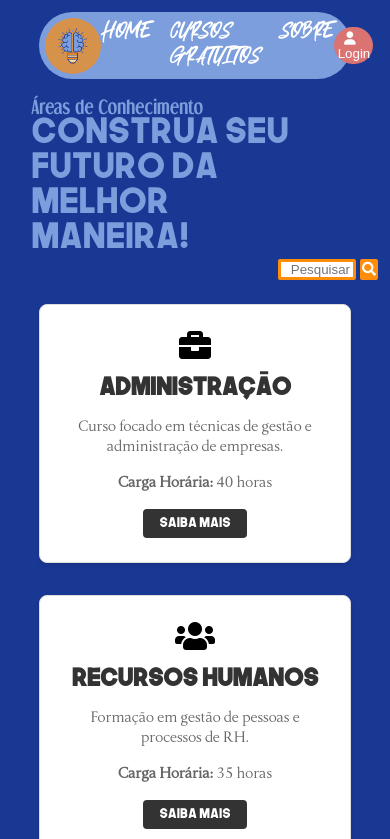
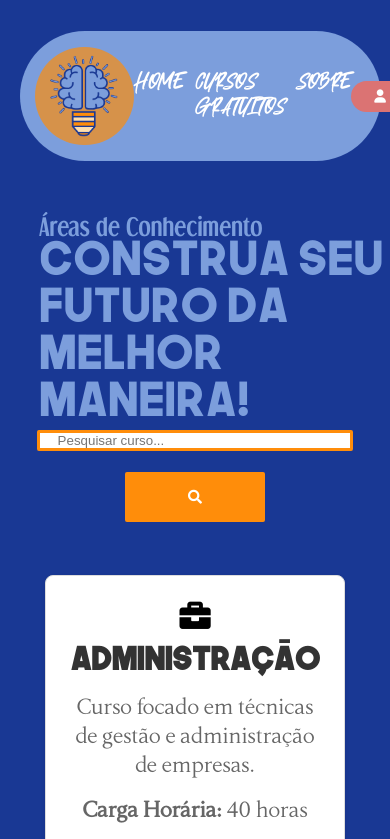
Before and after one commit to StefannyOliveira47576/Mentes-Empreendedoras, a plain HTML site: page TodosOsCursos.html in a window 390 px wide. Shown: the top 839 px of the page. Drawn offline with Linux system fonts and the light colour scheme.

Commit message:
Responsividade

```diff
--- a/Home.css
+++ b/Home.css
@@ -430,3 +430,47 @@ footer {
     color: white;
     font-family: "Dream Orphans";
 }
+
+@media (max-width: 768px) {
+
+    header {
+        padding: 8vw 5vw;
+    }
+
+    #bloco-header {
+        padding: 4vw;
+    }
+
+    #bloco-header img {
+        width: 25%;
+        padding: 8px;
+    }
+
+    .menu {
+        gap: 3vw;
+    }
+
+    #bloco-header button {
+        padding: 0.5rem;
+        width: 25vw;
+    }
+
+    .titulo p {
+        font-size: 24px;
+        width: 90vw;
+    }
+
+    .div-card {
+        width: 100%;
+        margin: 1rem 0;
+    }
+
+    .button {
+        padding: 1.5vw;
+        margin-left: 0;
+    }
+
+    .ava-cubos {
+        width: 100%;
+    }
+}
--- a/TodosOsCursos.css
+++ b/TodosOsCursos.css
@@ -212,3 +212,61 @@ ul li {
     font-size: 1.2em;
     color: white;
 }
+
+@media (max-width: 768px) {
+    #cursos {
+        padding: 5vw;
+    }
+
+    .titulo h2 {
+        font-size: 6vw;
+    }
+
+    .titulo p {
+        font-size: 12vw;
+        width: 90vw;
+    }
+
+    #barra-pesquisa {
+        justify-content: center;
+        flex-wrap: wrap;
+    }
+
+    #barra-pesquisa input[type=text] {
+        width: 90%;
+        padding-left: 5%;
+        margin-bottom: 5%;
+    }
+
+    #barra-pesquisa button {
+        width: 40%;
+        padding: 5%;
+        margin-bottom: 5%;
+    }
+
+    .container-card {
+        padding: 5vw;
+    }
+
+    .div-card {
+        width: 90%;
+        max-width: none;
+    }
+
+    .div-card i {
+        font-size: 8vw;
+    }
+
+    .div-card h2 {
+        font-size: 8vw;
+    }
+
+    .div-card p {
+        font-size: 6vw;
+    }
+
+    .div-card button {
+        padding: 3vw 5vw;
+        font-size: 4vw;
+    }
+}
```
Also changed, not shown: Sobre/Sobre.css (+54 -0 lines).
